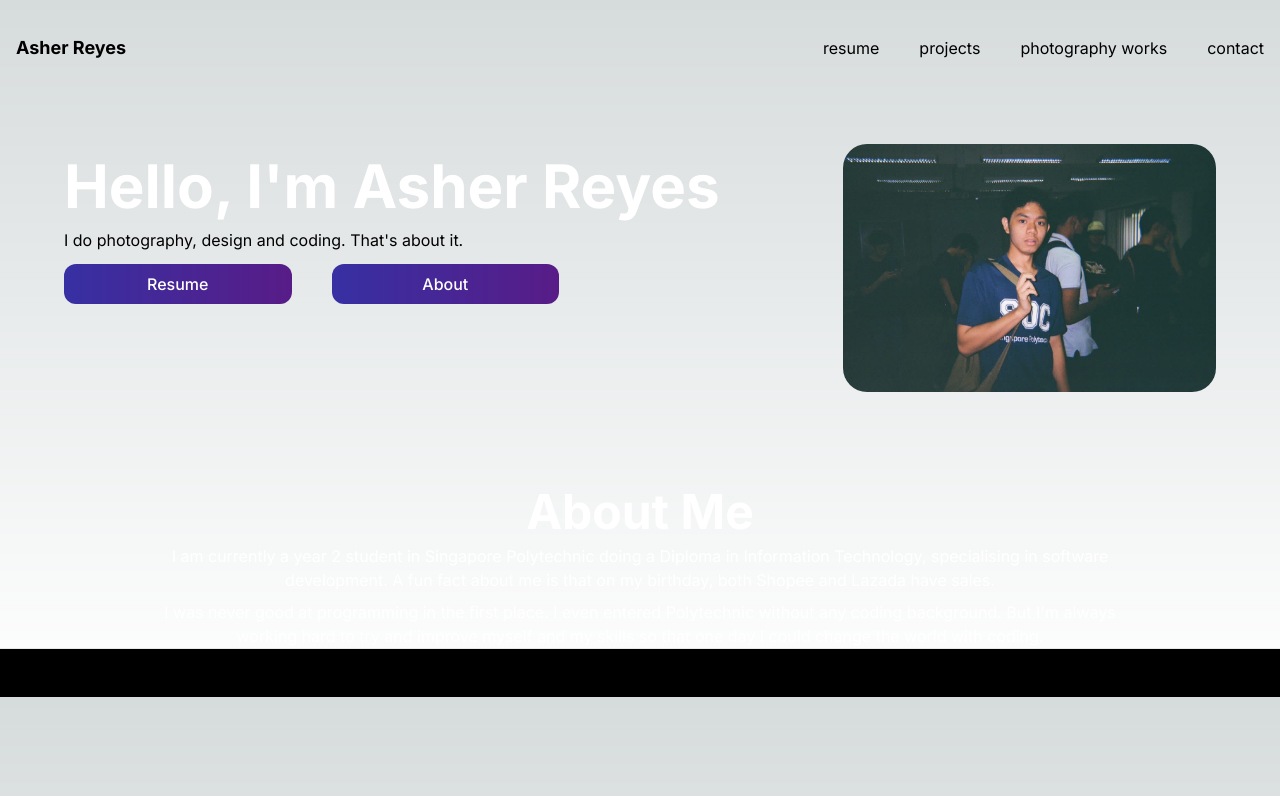
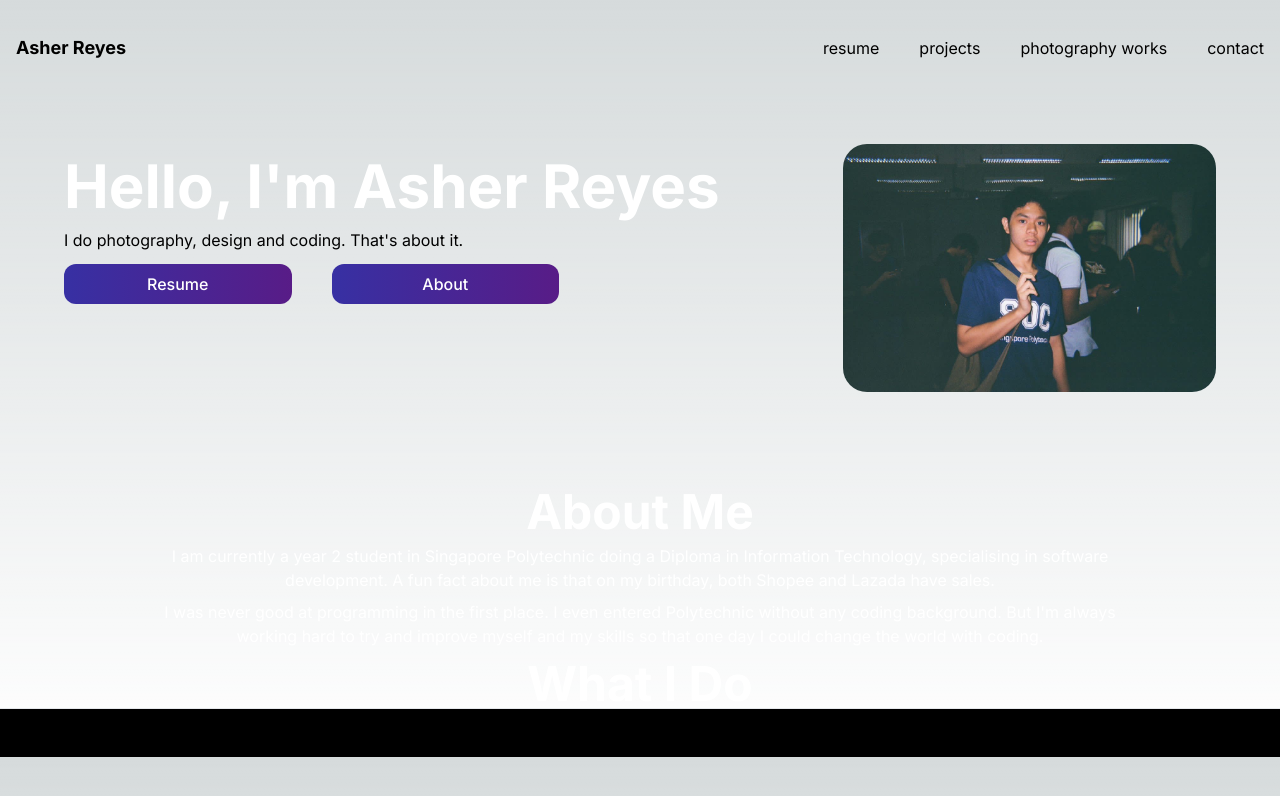
Before and after one commit to spicychillisus/portfolio-website, a Next.js app: page / in a window 1280 px wide. Shown: the top 796 px of the page. Built offline with nearby package versions, Linux system fonts and the light colour scheme.

Commit message:
refactor: Update page layout and components

```diff
--- a/src/app/components/about-me/aboutMe.tsx
+++ b/src/app/components/about-me/aboutMe.tsx
@@ -22,6 +22,12 @@ const AboutMe = () => {
                 </p>
             </div>
 
+            <div>
+                <h2 className="text-center text-white font-bold text-5xl mt-3">
+                    What I Do
+                </h2>
+            </div>
+
         </div>
     )
 }
--- a/src/app/contact/page.tsx
+++ b/src/app/contact/page.tsx
@@ -1,5 +1,5 @@
 
-import Navbar from "../navbar/navbar"
+import Navbar from "../components/navbar/navbar"
 import Footer from "../components/footer/footer"
 
 
--- a/src/app/page.tsx
+++ b/src/app/page.tsx
@@ -1,6 +1,6 @@
 // it's so annoying that i have to place all my elements in a main class
 
-import Navbar from "./navbar/navbar";
+import Navbar from "./components/navbar/navbar";
 import Footer from "./components/footer/footer";
 import { metadata } from "./layout";
 import HeroSection from "./components/hero/heroSection";
--- a/src/app/photos/page.tsx
+++ b/src/app/photos/page.tsx
@@ -1,4 +1,4 @@
-import Navbar from "../navbar/navbar";
+import Navbar from "../components/navbar/navbar";
 import Footer from "../components/footer/footer";
 import PictureDisplay from "./component/pictureDisplay";
 
--- a/src/app/projects/page.tsx
+++ b/src/app/projects/page.tsx
@@ -1,5 +1,5 @@
 
-import Navbar from "../navbar/navbar"
+import Navbar from "../components/navbar/navbar"
 import Footer from "../components/footer/footer"
 import { metadata } from "../layout"
 import { Metadata } from "next"
--- /dev/null
+++ b/src/app/resume/experience.tsx
@@ -0,0 +1,6 @@
+
+const Experience = () => {
+
+}
+
+export default Experience;
--- a/src/app/resume/page.tsx
+++ b/src/app/resume/page.tsx
@@ -1,4 +1,7 @@
+import Footer from "../components/footer/footer"
+import Navbar from "../components/navbar/navbar"
 
-export default function Resume() {
+
+const Resume = () => {
 
 }
```
Also changed, not shown: src/app/components/about-me/project.tsx (added, +13 -0 lines), src/app/components/navbar/navbar.tsx (renamed from src/app/navbar/navbar.tsx), src/app/contact/form/form.tsx (added), src/app/projects/projectDisplay.tsx (added), src/app/resume/timeline.tsx (added).
